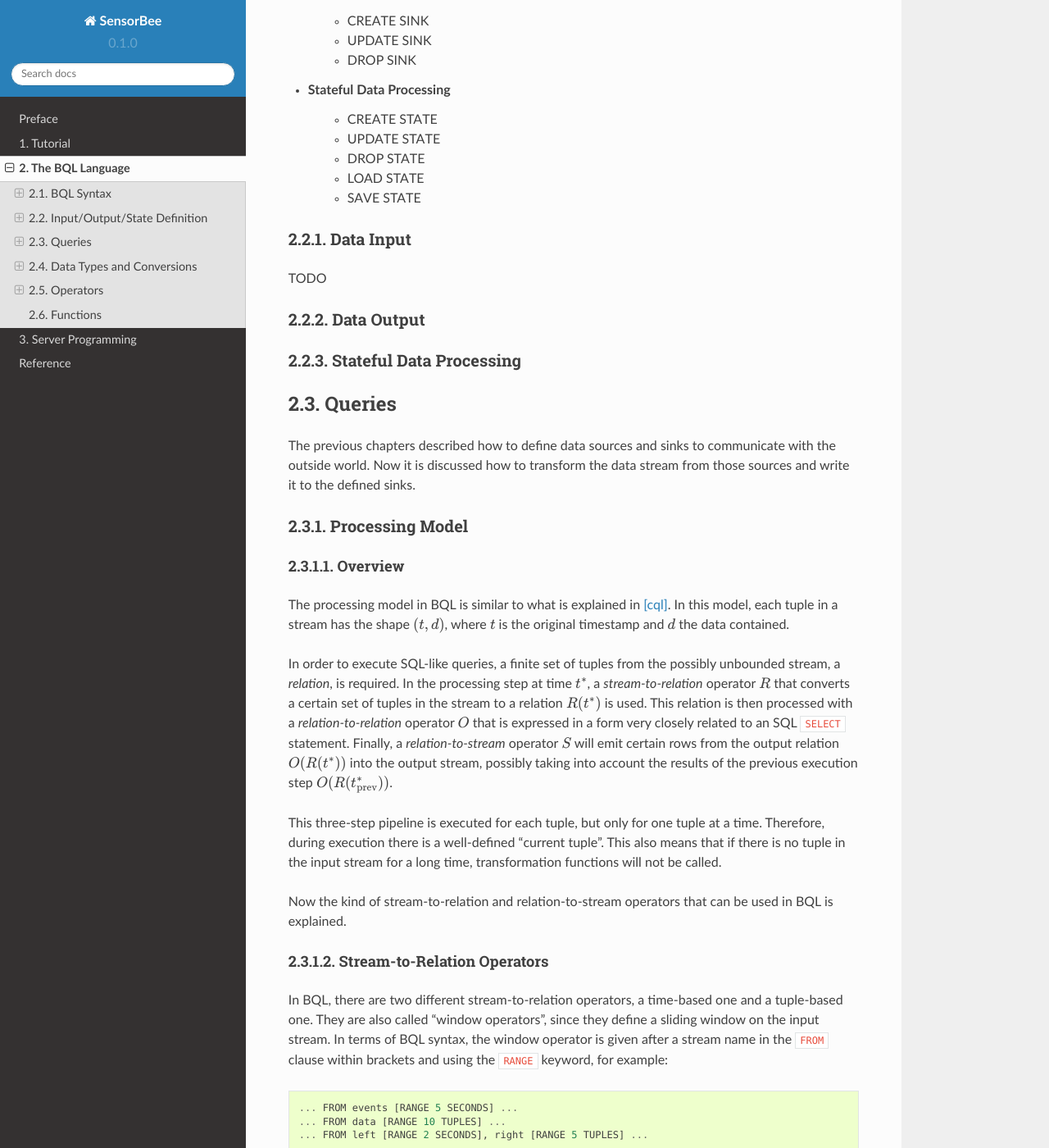
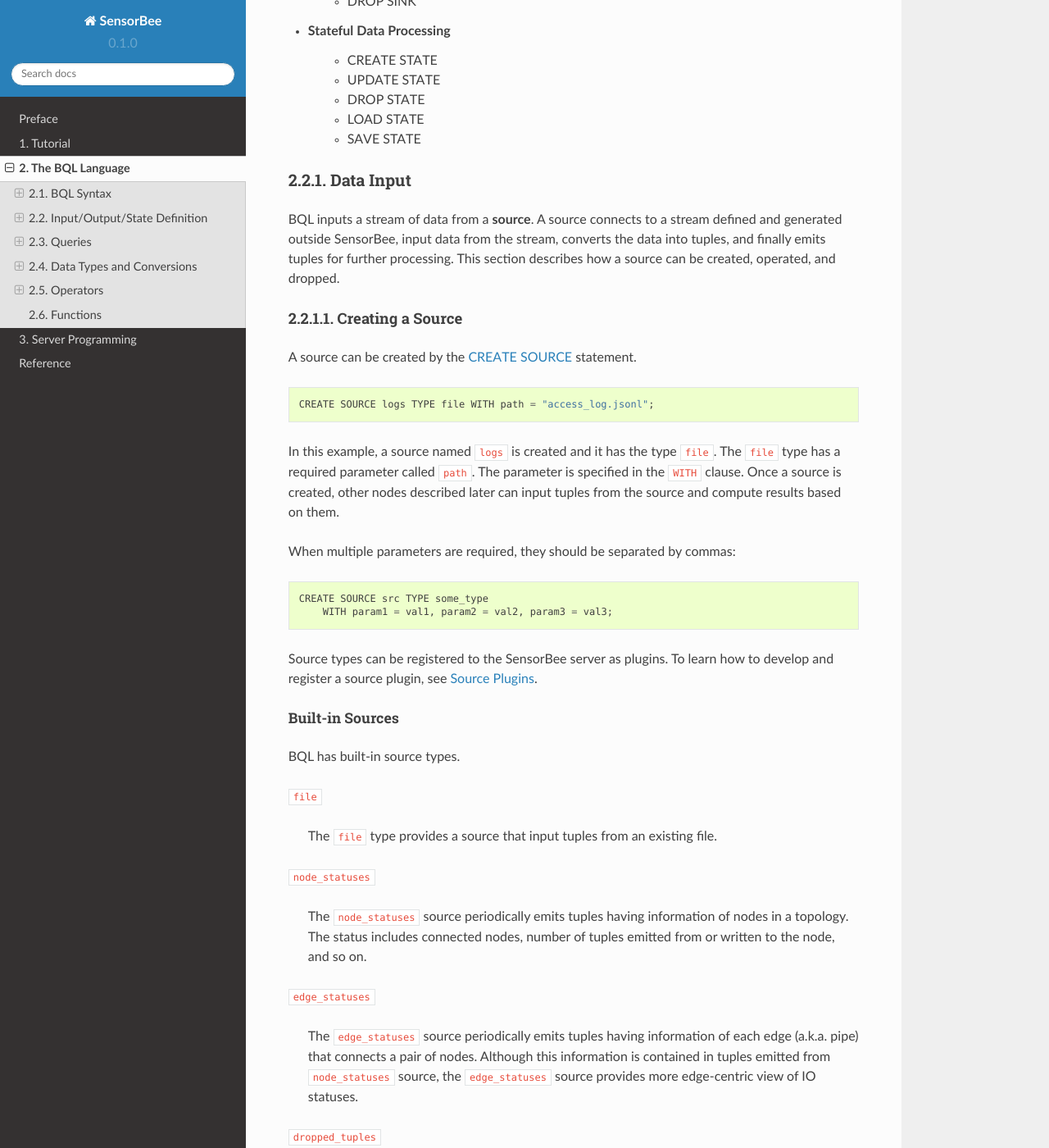
Before and after one commit to sensorbee/docs, a Sphinx documentation site: the page built from source/bql.rst, in a window 1280 px wide and 1400 px high, scrolled down 12146 px. Shown: the whole window at 82% size. Built offline with Sphinx 7.4.7 and the Read the Docs theme 2.0.0, drawn with Linux system fonts in a browser that asks for light colours; some of the changed text lies outside the part shown.

Commit message:
Add description of a source

```diff
--- a/source/bql/io.rst
+++ b/source/bql/io.rst
@@ -2,16 +2,15 @@
 Input/Output/State Definition
 *****************************
 
+To process streams of data, they need to be imported into SensorBee and
+the processing results have to be exported from it. This chapter introduces
+input and output components in BQL.
+
+This chapter also describes how BQL supports stateful data processing using
+user-defined staets (UDSs).
+
 TODO:
 
-- general explanations
-- Data Input
-    - CREATE SOURCE
-    - UPDATE SOURCE
-    - DROP SOURCE
-    - PAUSE SOURCE
-    - RESUME SOURCE
-    - REWIND SOURCE
 - Data Output
     - CREATE SINK
     - UPDATE SINK
@@ -28,7 +27,115 @@ TODO:
 Data Input
 ==========
 
-TODO
+BQL inputs a stream of data from a **source**. A source connects to a stream
+defined and generated outside SensorBee, input data from the stream, converts
+the data into tuples, and finally emits tuples for further processing. This
+section describes how a source can be created, operated, and dropped.
+
+Creating a Source
+-----------------
+
+A source can be created by the :ref:`ref_stmts_create_source` statement.
+
+::
+
+    CREATE SOURCE logs TYPE file WITH path = "access_log.jsonl";
+
+In this example, a source named ``logs`` is created and it has the type
+``file``. The ``file`` type has a required parameter called ``path``. The
+parameter is specified in the ``WITH`` clause. Once a source is created, other
+nodes described later can input tuples from the source and compute results
+based on them.
+
+When multiple parameters are required, they should be separated by commas::
+
+    CREATE SOURCE src TYPE some_type
+        WITH param1 = val1, param2 = val2, param3 = val3;
+
+Source types can be registered to the SensorBee server as plugins. To learn
+how to develop and register a source plugin, see
+:ref:`server_programming_go_sources`.
+
+Built-in Sources
+^^^^^^^^^^^^^^^^
+
+BQL has built-in source types.
+
+``file``
+
+    The ``file`` type provides a source that input tuples from an existing file.
+
+``node_statuses``
+
+    The ``node_statuses`` source periodically emits tuples having information of
+    nodes in a topology. The status includes connected nodes, number of tuples
+    emitted from or written to the node, and so on.
+
+``edge_statuses``
+
+    The ``edge_statuses`` source periodically emits tuples having information of
+    each edge (a.k.a. pipe) that connects a pair of nodes. Although this
+    information is contained in tuples emitted from ``node_statuses`` source,
+    the ``edge_statuses`` source provides more edge-centric view of IO statuses.
+
+``dropped_tuples``
+
+    The ``dropped_tuples`` emits tuples dropped from a topology. It only reports
+    once per tuple. Tuples are often dropped from a topology because a source or
+    a stream is not connected to any other node or a ``SELECT`` statement tries
+    to look up a nonexistent field of a tuple.
+
+Further information of each source can be found in the reference (TODO: link).
+
+Pausing and Resuming a Source
+-----------------------------
+
+By default, a source starts emitting tuples as soon as it is created. By adding
+``PAUSED`` keyword to the ``CREATE SOURCE`` statement, it creates a source
+paused at its startup::
+
+    CREATE PAUSED SOURCE logs TYPE file WITH path = "access_log.jsonl";
+
+The :ref:`ref_stmts_resume_source` statement makes a paused source emit tuples
+again::
+
+    RESUME SOURCE logs;
+
+The statement takes the name of the source to be resumed.
+
+A source can be paused after it is created by the :ref:`ref_stmts_pause_source`
+statement::
+
+    PAUSE SOURCE logs;
+
+The statement also takes the name of the source to be paused.
+
+Not all sources support ``PAUSE SOURCE`` and ``RESUME SOURCE`` statements.
+Issuing statements to those sources results in an error.
+
+Rewinding a Source
+------------------
+
+Some sources can be rewound, that is, they emit tuples that they have emitted
+again. The :ref:`ref_stmts_rewind_source` rewinds a source if the source
+supports the statement::
+
+    REWIND SOURCE logs;
+
+The statement takes the name of the source to be rewound. Issuing the statement
+to sources that don't support rewinding results in an error.
+
+Dropping a Source
+-----------------
+
+The :ref:`ref_stmts_drop_source` statement drops (i.e. removes) a source from
+a topology::
+
+    DROP SOURCE logs;
+
+The statement takes the name of the source to be dropped. Other nodes in a
+topology cannot refer to the source once it's dropped. Also, nodes connected to
+a source may cascadingly be stopped when the source gets dropped.
 
 .. _bql_io_data_output:
 
```
